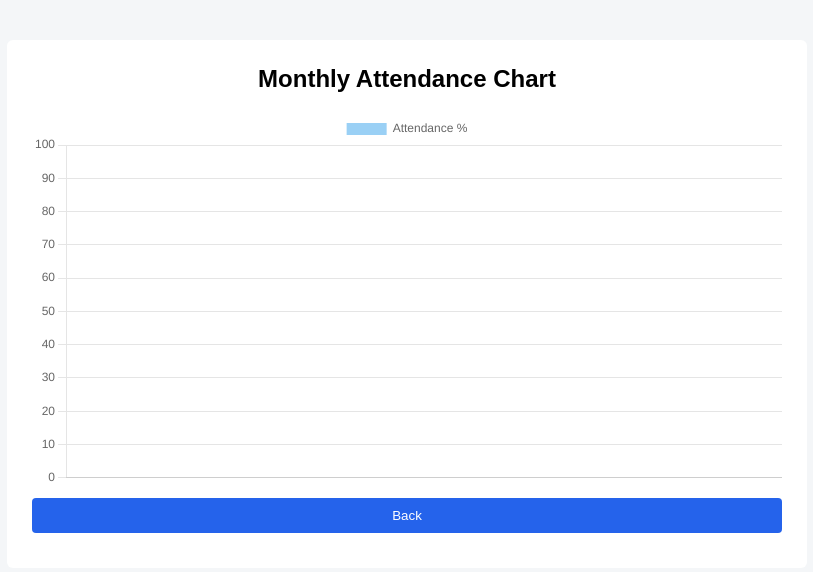
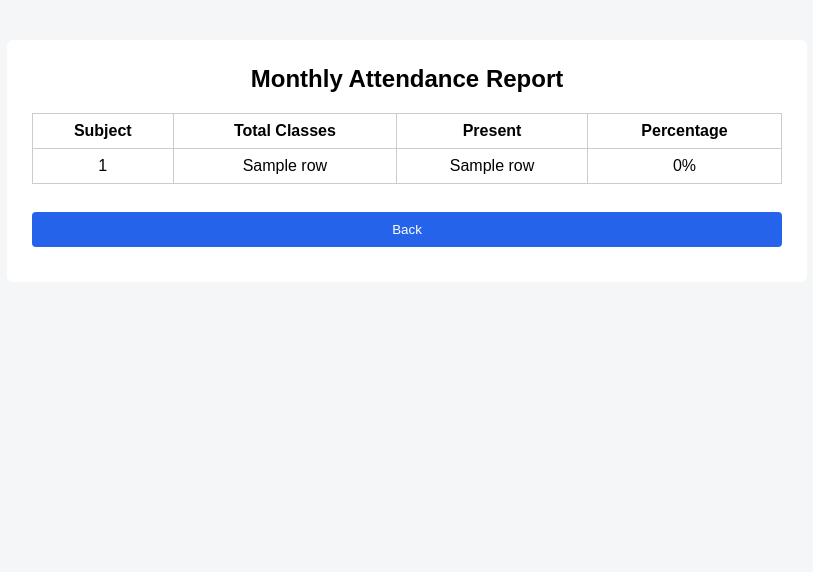
Before and after one commit to ShubhAm-2047-V/attendance-system, a Flask app: template templates/monthly_chart.html in a window 1280 px wide. Shown: the top 572 px of the page, without its empty margins (233-1046 px from the left). Run offline with Flask 3, Linux system fonts and the light colour scheme; the template is opened without the code that fills it: most values are stand-ins (such as "Sample title", 1, 10 or a date in 2020).

Commit message:
final monthly chart fix

```diff
--- a/app.py
+++ b/app.py
@@ -53,7 +53,7 @@ def login():
         password = request.form["password"]
         role = request.form["role"]
 
-        # HARD ADMIN LOGIN (SAFE FOR RENDER)
+        # HARD ADMIN LOGIN
         if username == "admin" and password == "admin123" and role == "Admin":
             session.clear()
             session["role"] = "Admin"
@@ -86,7 +86,7 @@ def logout():
     session.clear()
     return redirect("/")
 
-# ---------- ADMIN DASHBOARD ----------
+# ---------- ADMIN ----------
 @app.route("/admin")
 def admin_dashboard():
     if session.get("role") != "Admin":
@@ -100,7 +100,6 @@ def admin_dashboard():
 
     return render_template("admin_dashboard.html", users=users)
 
-# ---------- ADD USER ----------
 @app.route("/add_user", methods=["GET", "POST"])
 def add_user():
     if session.get("role") != "Admin":
@@ -124,7 +123,6 @@ def add_user():
 
     return render_template("add_user.html")
 
-# ---------- DELETE USER ----------
 @app.route("/delete_user/<username>")
 def delete_user(username):
     if session.get("role") != "Admin":
@@ -140,7 +138,6 @@ def delete_user(username):
     conn.close()
 
     return redirect("/admin")
-
 
 # ---------- TEACHER ----------
 @app.route("/teacher")
@@ -173,6 +170,26 @@ def mark_attendance():
 
     return render_template("mark_attendance.html")
 
+# ---------- MONTHLY CHART (TEACHER) ----------
+@app.route("/monthly_chart")
+def monthly_chart():
+    if session.get("role") != "Teacher":
+        return redirect("/")
+
+    conn = get_db()
+    cur = conn.cursor()
+    cur.execute("""
+        SELECT subject,
+               COUNT(*) AS total,
+               SUM(CASE WHEN status='Present' THEN 1 ELSE 0 END) AS present
+        FROM attendance
+        GROUP BY subject
+    """)
+    data = cur.fetchall()
+    conn.close()
+
+    return render_template("monthly_chart.html", data=data)
+
 # ---------- STUDENT ----------
 @app.route("/student")
 def student_dashboard():
--- a/templates/monthly_chart.html
+++ b/templates/monthly_chart.html
@@ -1,43 +1,41 @@
 <!DOCTYPE html>
 <html>
 <head>
-    <title>Monthly Attendance Chart</title>
+    <title>Monthly Attendance</title>
     <link rel="stylesheet" href="{{ url_for('static', filename='style.css') }}">
-    <script src="https://cdn.jsdelivr.net/npm/chart.js"></script>
 </head>
 <body>
 
 <div class="dashboard">
-    <h2>Monthly Attendance Chart</h2>
+    <h2>Monthly Attendance Report</h2>
 
-    <canvas id="attendanceChart"></canvas>
+    <table>
+        <tr>
+            <th>Subject</th>
+            <th>Total Classes</th>
+            <th>Present</th>
+            <th>Percentage</th>
+        </tr>
 
+        {% for row in data %}
+        <tr>
+            <td>{{ row[0] }}</td>
+            <td>{{ row[1] }}</td>
+            <td>{{ row[2] }}</td>
+            <td>
+                {% if row[1] > 0 %}
+                    {{ (row[2] * 100 / row[1]) | round(2) }}%
+                {% else %}
+                    0%
+                {% endif %}
+            </td>
+        </tr>
+        {% endfor %}
+    </table>
+
+    <br>
     <button onclick="location.href='/teacher'">Back</button>
 </div>
 
-<script>
-const subjects = {{ subjects | tojson }};
-const percentages = {{ percentages | tojson }};
-
-new Chart(document.getElementById("attendanceChart"), {
-    type: "bar",
-    data: {
-        labels: subjects,
-        datasets: [{
-            label: "Attendance %",
-            data: percentages,
-        }]
-    },
-    options: {
-        scales: {
-            y: {
-                beginAtZero: true,
-                max: 100
-            }
-        }
-    }
-});
-</script>
-
 </body>
 </html>
```
